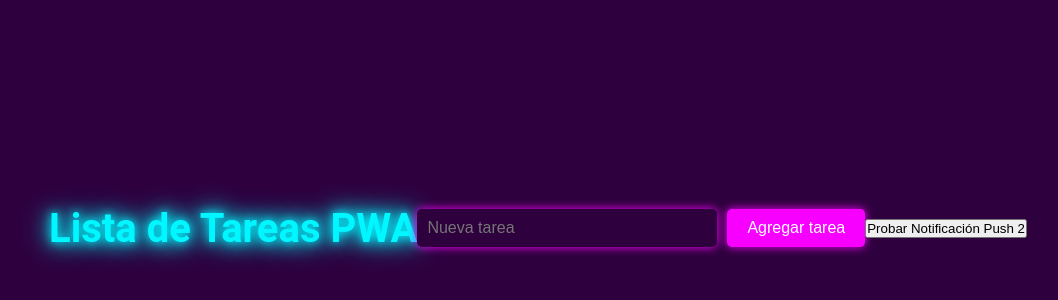
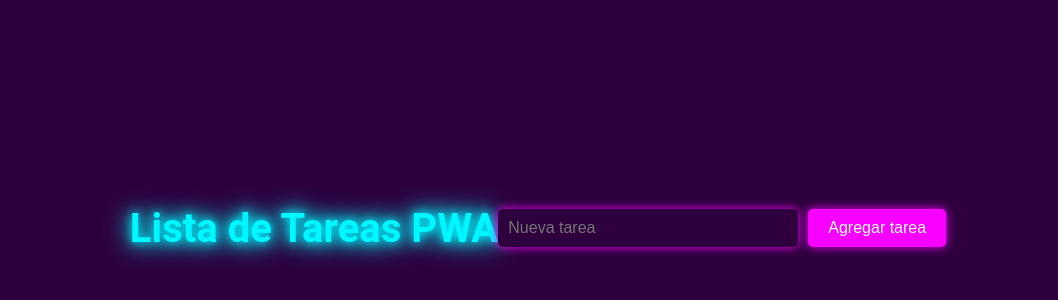
Before and after one commit to examplerweb/exampleToDoPWA, a plain HTML site: page index.html in a window 1280 px wide. Shown: the part 172-472 px from the top of the page, without its empty margins (102-1160 px from the left). Drawn offline with Linux system fonts and the light colour scheme.

Commit message:
Update index.html

```diff
--- a/index.html
+++ b/index.html
@@ -20,11 +20,7 @@
     <button id="install-button">Instalar</button>
   </div>
 
-  <!-- Botón para probar las notificaciones push -->
-<button id="push-notification-btn" style="display: none;">Probar Notificación Push</button>
 
-
-<button id="push-notification-btn">Probar Notificación Push 2</button>
 
 
 
```
